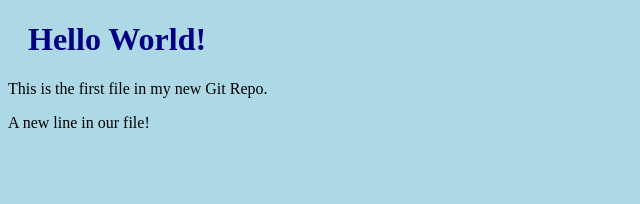
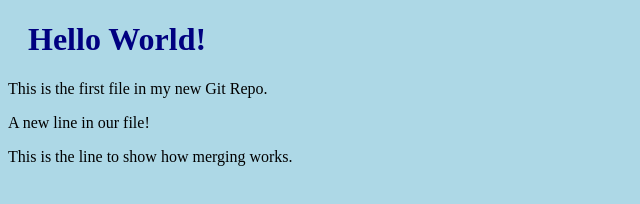
Before and after one commit to mtmehdi/hello-world, a plain HTML site: page index.html in a window 1280 px wide. Shown: the whole page, without its empty margins (0-640 px from the left). Drawn offline with Linux system fonts and the light colour scheme.

Commit message:
updated index with emergincy fix

```diff
--- a/index.html
+++ b/index.html
@@ -8,5 +8,6 @@
         <h1>Hello World!</h1>
         <p>This is the first file in my new Git Repo.</p>
         <p>A new line in our file!</p>
+        <p>This is the line to show how merging works.</p>
     </body>
 </html>
```
